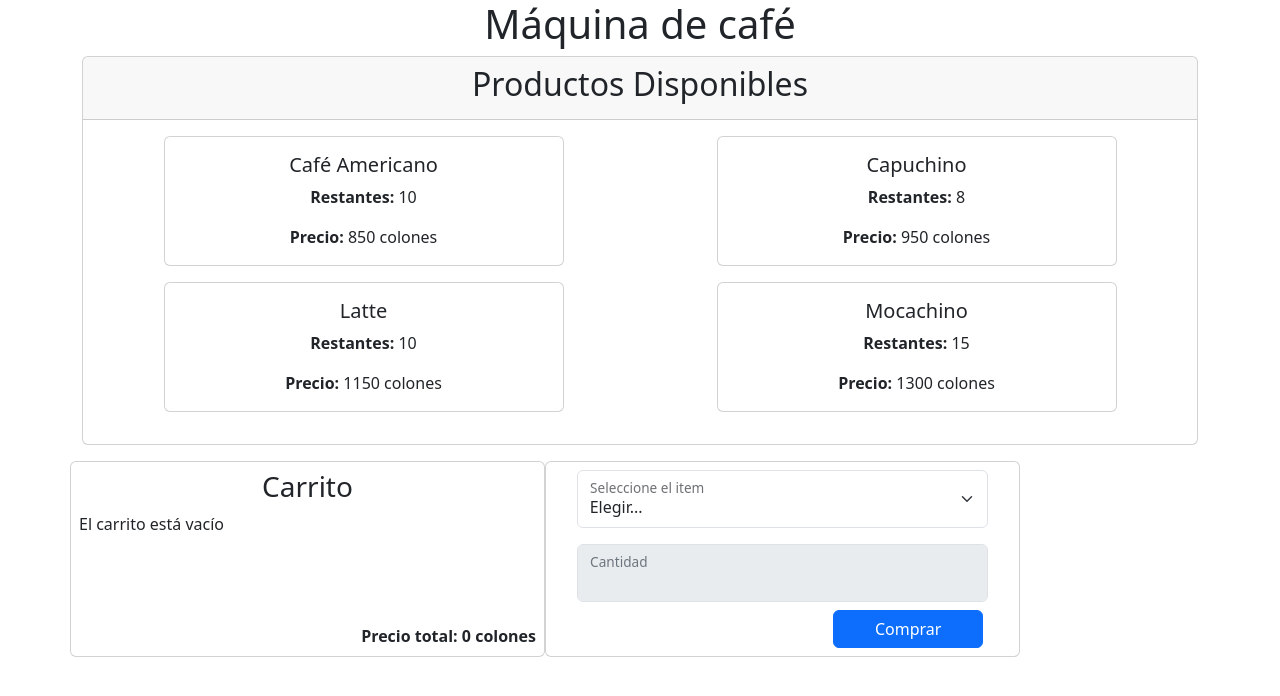
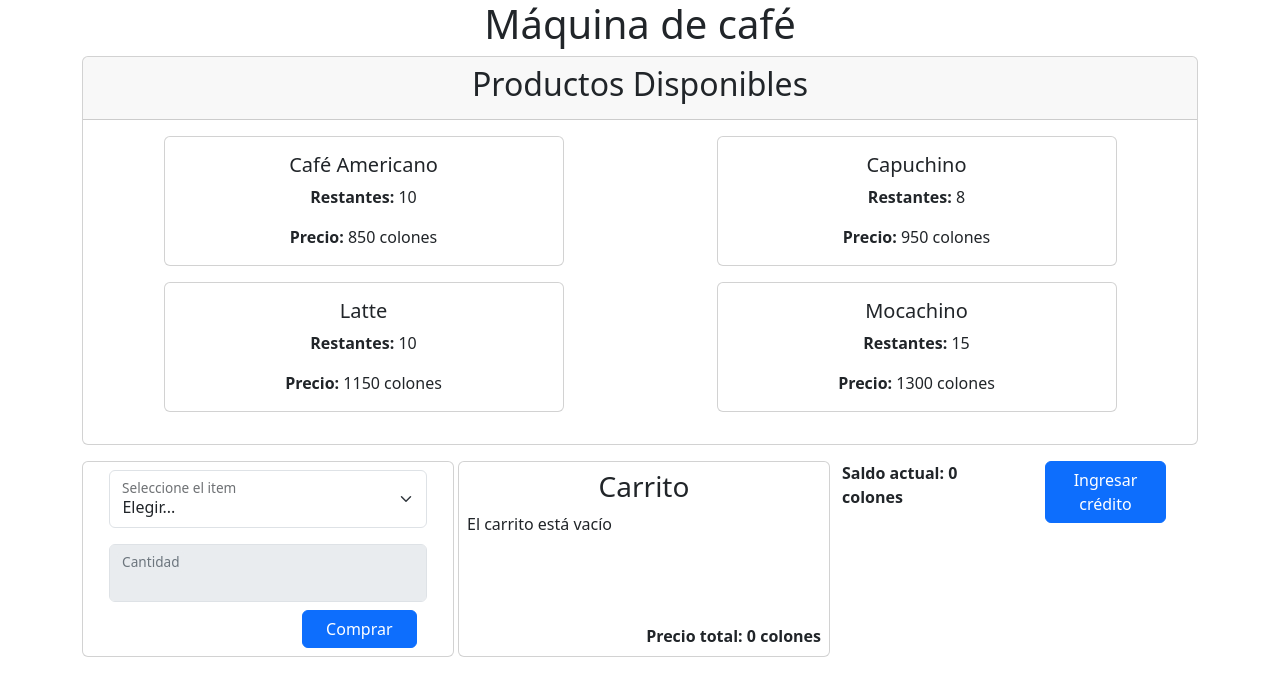
Before and after one commit to RichardGarita/examen_2_ci0126_c03200, a React (Create React App) app: page / in a window 1280 px wide. Shown: the top 696 px of the page. Built offline with nearby package versions, Linux system fonts and the light colour scheme.

Commit message:
US#3: Se agrega la opción de agregar dinero a la máquina, según las divisas permitidas

```diff
--- a/public/index.html
+++ b/public/index.html
@@ -5,8 +5,10 @@
   <meta charset="utf-8">
   <meta name="viewport" content="width=device-width, initial-scale=1">
   <title>My React App</title>
+  <link href="https://cdn.jsdelivr.net/npm/bootstrap@5.3.2/dist/css/bootstrap.min.css" rel="stylesheet" integrity="sha384-T3c6CoIi6uLrA9TneNEoa7RxnatzjcDSCmG1MXxSR1GAsXEV/Dwwykc2MPK8M2HN" crossorigin="anonymous">
 </head>
 <body>
   <div id="root"></div>
+  <script src="https://cdn.jsdelivr.net/npm/bootstrap@5.3.2/dist/js/bootstrap.bundle.min.js" integrity="sha384-C6RzsynM9kWDrMNeT87bh95OGNyZPhcTNXj1NW7RuBCsyN/o0jlpcV8Qyq46cDfL" crossorigin="anonymous"></script>
 </body>
 </html>
--- a/src/App.js
+++ b/src/App.js
@@ -4,6 +4,7 @@ import AvailableCoffeeScreen from './components/AvailableCoffeeList';
 import PurchaseBox from './components/PurchaseBox';
 import CoffeeMachineServices from './services/CoffeeMachineServices';
 import ShoppingCart from './components/ShoppingCart';
+import PaymentBox from './components/PaymentBox';
 
 const coffeeMachineServices = new CoffeeMachineServices();
 
@@ -12,6 +13,9 @@ function App() {
   const [coffeeTypes, setCoffeeTypes] = useState([]);
   const [cartCoffees, setCartItems] = useState([]);
   const [changeCoins, setChangeCoins] = useState([]);
+  const [currentCredit, setCurrentCredit] = useState(0);
+
+  const allowedCurrency = coffeeMachineServices.getAllowedCurrency();
 
   useEffect(() => {
       setCoffeeTypes(coffeeMachineServices.getCoffeeTypes());
@@ -40,9 +44,10 @@ function App() {
     <div className='container'>
       <h1 className='text-center'>Máquina de café</h1>
       <AvailableCoffeeScreen coffeeTypes={coffeeTypes}/>
-      <div className='row'>
+      <div className='row m-0'>
+        <PurchaseBox itemsList={coffeeTypes} purchaseItem={addCoffeeToCart}/>
         <ShoppingCart cartItems={cartCoffees}/>
-        <PurchaseBox itemsList={coffeeTypes} purchaseItem={addCoffeeToCart}/>
+        <PaymentBox currentCredit={currentCredit} setCurrentCredit={setCurrentCredit} allowedCurrency={allowedCurrency}/>
       </div>
     </div>
   );
--- /dev/null
+++ b/src/components/Modal.js
@@ -0,0 +1,29 @@
+// Modal.js
+import React from 'react';
+
+export default function Modal ({ id, content, buttonRef, button, title }) {
+    const closeModal = () => {
+        buttonRef.current.click();
+    }
+
+  return (
+    <div className="modal fade" id={id} tabIndex="-1" role="dialog" aria-labelledby={id} aria-hidden="true">
+        <div className="modal-dialog modal-dialog-centered" role="document">
+            <div className="modal-content">
+            <div className="modal-header">
+                <h5 className="modal-title" id="exampleModalLongTitle">{title}</h5>
+                <button type="button" className="btn-close" onClick={closeModal} aria-label="Close">
+                </button>
+            </div>
+            <div className="modal-body">
+                {content}
+            </div>
+            <div className="modal-footer">
+                <button type="button" className="btn btn-secondary" onClick={closeModal}>Cerrar</button>
+                {button ? button : ''}
+            </div>
+            </div>
+        </div>
+    </div>
+  );
+};
--- /dev/null
+++ b/src/components/PaymentBox.js
@@ -0,0 +1,71 @@
+// OtroComponente.js
+import React, { useState, useRef } from 'react';
+import Modal from './Modal';
+
+
+function PaymentBox ({currentCredit, setCurrentCredit, allowedCurrency}) {
+    const buttonRef = useRef();
+    const [newCredit, setNewCredit] = useState(0);
+
+    const openModal = () => {
+        buttonRef.current.click();
+    }
+
+    const addCredit = () => {
+        setCurrentCredit(currentCredit + newCredit);
+        setNewCredit(0);
+    }
+
+    return (
+        <div className=' row col-4'>
+            <div className='col-7'>
+                <p><strong>Saldo actual: {currentCredit? currentCredit : 0} colones</strong></p>
+            </div>
+            <div className='col-5'>
+                <button type="button" className="btn btn-primary" onClick={openModal}>
+                    Ingresar crédito
+                </button>
+            </div>
+
+            <div ref={buttonRef}
+            data-bs-toggle="modal" data-bs-target={`#exampleModal`}/>
+            <Modal
+            title={"Ingresar crédito"}
+            buttonRef={buttonRef}
+            id={'exampleModal'}
+            content={modalContent(allowedCurrency, newCredit, setNewCredit)}
+            button={<button className='btn btn-primary' onClick={addCredit}>Agregar</button>}/>
+        </div>
+    );
+};
+
+const modalContent = ( allowedCurrency, newCredit, setNewCredit ) => {
+    const allowedCoins = allowedCurrency?.filter(currency => currency.type === "coin");
+    const allowedBills = allowedCurrency?.filter(currency => currency.type === "bill");
+
+    const handleCurrencyClick = (denomination) => {
+        setNewCredit(prevCredit => prevCredit + denomination);
+    };
+
+    const handleResetClick = () => {
+        setNewCredit(0);
+    };
+
+    return (
+      <div>
+         <button className='btn btn-primary col-2 me-1' onClick={() => handleResetClick()}>Reiniciar</button>
+        <p className='mb-1 mt-1'><strong>Monedas: </strong></p>
+        {allowedCoins ? allowedCoins.map(coin => (
+          <button onClick={() => handleCurrencyClick(coin.denomination)} key={coin.denomination} className='btn btn-primary col-2 me-1'>{coin.denomination}</button>
+        )) : ''}
+        <p className='mb-1 mt-1'><strong>Billetes: </strong></p>
+        {allowedBills ? allowedBills.map(bill => (
+          <button onClick={() => handleCurrencyClick(bill.denomination)} key={bill.denomination} className='btn btn-primary col-2 me-1'>{bill.denomination}</button>
+        )) : ''}
+        <p className='mt-2 mb-0'>Total a agregar: {newCredit}</p>
+      </div>
+    );
+};
+
+
+export default PaymentBox;
--- a/src/components/PurchaseBox.js
+++ b/src/components/PurchaseBox.js
@@ -29,7 +29,7 @@ export default function ({itemsList, purchaseItem}) {
     };
 
     return (
-        <form className="card col-5" onSubmit={handleSubmit}>
+        <form className="card col-4 me-1" onSubmit={handleSubmit}>
             <div className='form-floating col-11 mx-auto my-2'>
                 <select id="itemSelector" className="form-select"
                     onChange={handleItemChange} name="itemSelector"
--- a/src/components/ShoppingCart.js
+++ b/src/components/ShoppingCart.js
@@ -13,7 +13,7 @@ export default function ShoppingCart ({cartItems}) {
     }, [cartItems]);
 
     return (
-        <div className="card col-5 p-2">
+        <div className="card col-4 p-2">
             <div className='card-title'>
                 <h3 className='text-center m-0'>Carrito</h3>
             </div>
--- a/src/data/data.json
+++ b/src/data/data.json
@@ -6,9 +6,16 @@
       { "name": "Mocachino", "quantity": 15, "price": 1300 }
     ],
     "changeCoins": [
-        {"denomination": "500", "quantity": 20},
-        {"denomination": "100", "quantity": 30},
-        {"denomination": "50", "quantity": 50},
-        {"denomination": "25", "quantity": 25}
-    ]
+      {"denomination": 500, "quantity": 20},
+      {"denomination": 100, "quantity": 30},
+      {"denomination": 50, "quantity": 50},
+      {"denomination": 25, "quantity": 25}
+    ],
+    "allowedCurrency": [
+      {"denomination": 500, "type": "coin"},
+      {"denomination": 100, "type": "coin"},
+      {"denomination": 50, "type": "coin"},
+      {"denomination": 25, "type": "coin"},
+      {"denomination": 1000, "type": "bill"}
+  ]
   }
--- a/src/index.js
+++ b/src/index.js
@@ -1,6 +1,5 @@
 // src/index.js
 import React from 'react';
-import 'bootstrap/dist/css/bootstrap.min.css';
 import { createRoot } from 'react-dom/client';
 import App from './App';
 
--- a/src/services/CoffeeMachineServices.js
+++ b/src/services/CoffeeMachineServices.js
@@ -8,11 +8,16 @@ class CoffeeMachineServices extends Component{
         this.state = {
             coffeeTypes: data.coffeeTypes,
             changeCoins: data.changeCoins,
+            allowedCurrency: data.allowedCurrency,
         };
     }
 
     getCoffeeTypes() {
         return this.state.coffeeTypes;
+    }
+
+    getAllowedCurrency() {
+        return this.state.allowedCurrency;
     }
 
     getChangeCoins() {
```
Lines whose indentation alone changed are shown as unchanged.
